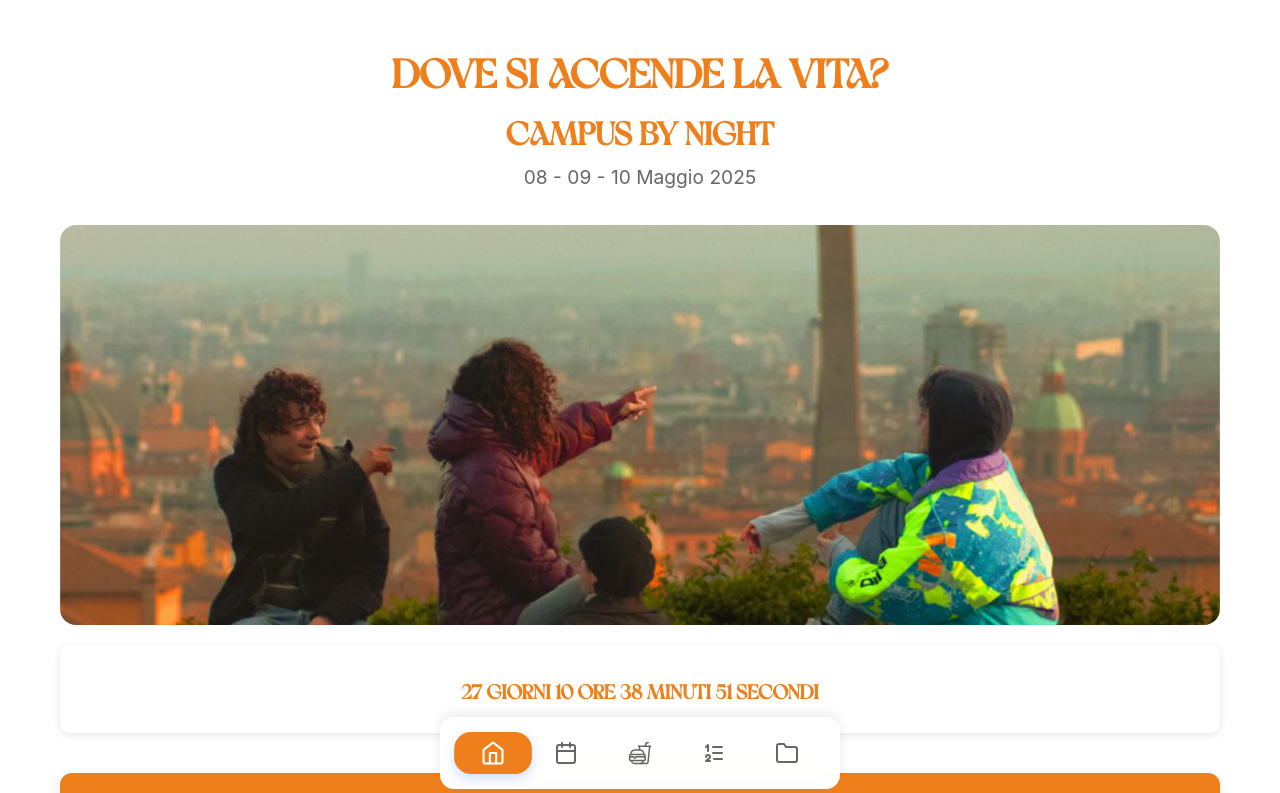
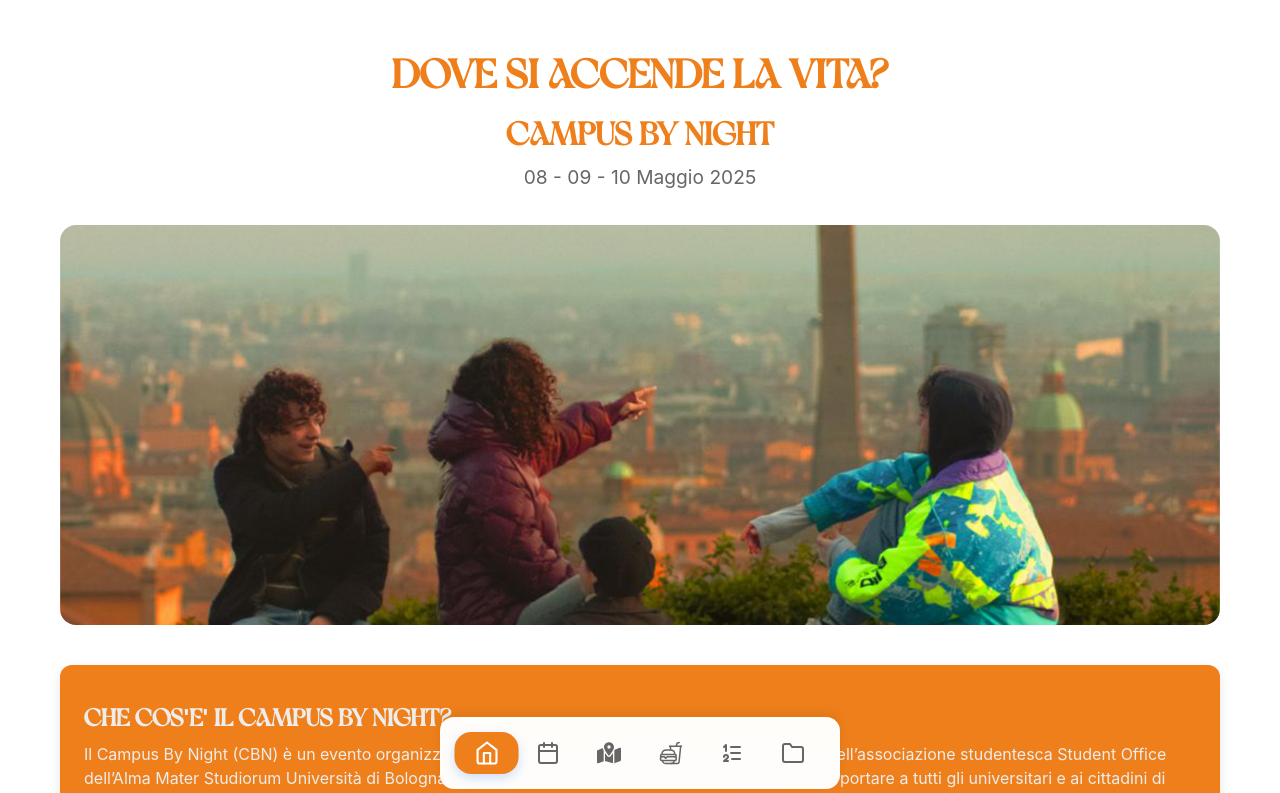
Before and after one commit to GiuseppeBondii/cbn25, a React (Create React App) app: page / in a window 1280 px wide. Shown: the top 793 px of the page. Built offline with nearby package versions, Linux system fonts and the light colour scheme.

Commit message:
Tolto countdown e droppato le modifiche

```diff
--- a/src/App.js
+++ b/src/App.js
@@ -7,6 +7,7 @@
 import ImagesAlongYearsComponent from './components/ImagesAlongYearsComponent';
 import Lotteria from './components/ComponenteLotteria';
 import Footer from './components/Footer';
+import MapComponent from './components/MapComponent';
 import "./components/swipe.css";
 
 function App() {
@@ -15,6 +16,7 @@
   const [activeIndex, setActiveIndex] = useState(0);
 
   useEffect(() => {
+    // Aggiorna l'indice attivo in base al percorso
     switch (location.pathname) {
       case '/':
         setActiveIndex(0);
@@ -22,19 +24,23 @@
       case '/info':
         setActiveIndex(1);
         break;
-      case '/food':
+      case '/map':
         setActiveIndex(2);
         break;
-      case '/lottery':
+      case '/food':
         setActiveIndex(3);
         break;
+      case '/lottery':
+        setActiveIndex(4);
+        break;
       case '/images':
-        setActiveIndex(4);
+        setActiveIndex(5);
         break;
       default:
         setActiveIndex(0);
-        break;
     }
+    // Torna in cima alla pagina ad ogni cambio di rotta
+    window.scrollTo({ top: 0, left: 0, behavior: 'auto' });
   }, [location.pathname]);
 
   const handleSetActiveIndex = (index) => {
@@ -47,18 +53,22 @@
         navigate('/info');
         break;
       case 2:
+        navigate('/map');
+        break;
+      case 3:
         navigate('/food');
         break;
-      case 3:
+      case 4:
         navigate('/lottery');
         break;
-      case 4:
+      case 5:
         navigate('/images');
         break;
       default:
         navigate('/');
-        break;
     }
+    // (opzionale) scroll animato quando si clicca il pulsante
+    // window.scrollTo({ top: 0, left: 0, behavior: 'smooth' });
   };
 
   return (
@@ -68,6 +78,7 @@
           <Routes>
             <Route path="/" element={<HomeComponent />} />
             <Route path="/info" element={<ProgInfoComponent />} />
+            <Route path="/map" element={<MapComponent />} />
             <Route path="/food" element={<FoodComponent />} />
             <Route path="/lottery" element={<Lotteria />} />
             <Route path="/images" element={<ImagesAlongYearsComponent />} />
--- a/src/components/BottomBar.js
+++ b/src/components/BottomBar.js
@@ -2,6 +2,8 @@
 import { FiHome, FiCalendar, FiFolder } from 'react-icons/fi';
 import { IoFastFoodOutline } from "react-icons/io5";
 import { TbListNumbers } from "react-icons/tb";
+import { FaMapLocationDot } from "react-icons/fa6";
+
 
 import './bottombar.css';
 
@@ -9,6 +11,7 @@
   const items = [
     { icon: <FiHome size={24} /> /*, label: 'Home' */},
     { icon: <FiCalendar size={24} /> /*, label: 'Info' */},
+    {icon: <FaMapLocationDot  size={24}  /> },
     { icon: <IoFastFoodOutline size={24} /> /*, label: 'Food'*/ },
     { icon: <TbListNumbers size={24} /> /*, label: 'Lotteria' */},
     { icon: <FiFolder size={24} />/*, label: 'Immagini'*/ }
@@ -24,7 +27,6 @@
             onClick={() => setActiveIndex(index)}
           >
             {item.icon}
-            {/*<span className="label">{item.label}</span>*/}
           </button>
         ))}
         <div
--- a/src/components/FastFood.json
+++ b/src/components/FastFood.json
@@ -63,7 +63,7 @@
         {
           "id": "panino-el-pepo",
           "name": "El Pepo",
-          "description": "Patty di carne, Salsa Chili, Cheddar",
+          "description": "Patty di carne, Salsa Chili, Cheddar, Maionese",
           "price": 4.5,
           "available_on": "9 Maggio"
         },
@@ -135,19 +135,24 @@
           "id": "birra-ichnusa",
           "name": "Ichnusa non filtrata",
           "description": null,
-          "price": 3.5
+          "price": 4
         },
         {
           "id": "birra-ducato-machete",
           "name": "Ducato Machete (IPA)",
           "description": null,
-          "price": 4.0
+          "price": 4.5
         },
         {
           "id": "birra-erdinger-helles",
           "name": "Erdinger Brauhaus Helles (Lager)",
           "description": null,
-          "price": 3.5
+          "price": 4
+        },{
+          "id": "birra-hirter-kellermeiste",
+          "name": "Hirter Kellermeiste",
+          "description": null,
+          "price": 4
         }
       ]
     },
--- a/src/components/HomeComponent.js
+++ b/src/components/HomeComponent.js
@@ -1,6 +1,6 @@
 import React from 'react';
 import './HomeComponent.css';
-import CountdownComponent from "./CountDownComponent";
+//import CountdownComponent from "./CountDownComponent";
 import imgBck from '../files/CBN_Cover.jpg';
 import data from "./HomeComponent.json"
 
@@ -16,7 +16,7 @@
       <div className="bckHOME">
         <img src={imgBck} alt="Copertina" className="immagineHome" />
       </div>
-      <CountdownComponent />
+      {/*<CountdownComponent />*/}
       <div className="widget-container">
         <div className="widget">
           <h2>{data.widgetTitle}</h2>
--- /dev/null
+++ b/src/components/MapComponent.js
@@ -0,0 +1,20 @@
+import React from 'react';
+import { ReactComponent as MyMap } from '../files/assets/map_2025.svg';
+import '../index.css'
+import './ImagesAlongYearsComponent.css';
+
+
+const MapComponent = () => {
+
+
+  return (
+   <div>
+     <header className="home-header">
+        <h1 className="title">Mappa</h1>
+      </header>
+    <MyMap className='Mappa' />
+   </div>
+  );
+};
+
+export default MapComponent;
--- a/src/components/Programma.json
+++ b/src/components/Programma.json
@@ -28,12 +28,6 @@
         "date": "9 Maggio",
         "events": [
           {
-            "title": "Intelligenza artificiale: strumento o limite per l'uomo?",
-            "description": "con Paolo Benanti, professore alla Pontificia Università Gregoriana e presso l'Università di Seattle, consigliere del Vaticano, membro del Comitato sull'intelligenza artificiale delle Nazioni Unite, e Fabio Mercorio, professore all'Università degli studi di Milano - Bicocca, director del master in Al e Data Analytics.",
-            "time": "18:00",
-            "location": "Piazza San Domenico"
-          },
-          {
             "title": "Dove si accende la vita?",
             "description": "dialogo sulla sofferenza psicologica con Lorenzo Bassani, neuropsichiatra e responsabile della struttura semplice di psichiatria e psicoterapia dell'età evolutiva dell'Ospedale F. Tappeiner di Merano, e Gianluca Guida, direttore dell'Istituto Penale per Minorenni di Nisida (Napoli), Centro Europeo di Studi sulla devianza ed il disagio giovanile.",
             "time": "21:00",
@@ -44,6 +38,12 @@
       {
         "date": "10 Maggio",
         "events": [
+          {
+            "title": "Intelligenza artificiale: strumento o limite per l'uomo?",
+            "description": "con Paolo Benanti, professore alla Pontificia Università Gregoriana e presso l'Università di Seattle, consigliere del Vaticano, membro del Comitato sull'intelligenza artificiale delle Nazioni Unite, e Fabio Mercorio, professore all'Università degli studi di Milano - Bicocca, director del master in Al e Data Analytics.",
+            "time": "16:00",
+            "location": "Piazza San Domenico"
+          },
           {
             "title": "Politica per la vita, vita per la politica",
             "description": "con Gabriele Toccafondi, dirigente di cooperativa, politico italiano, deputato alla Camera nella XVI legislatura.",
--- a/src/index.css
+++ b/src/index.css
@@ -141,3 +141,8 @@
       font-size: 0.95rem;
     }
   }
+
+
+  .Mappa{
+    border-radius: 25px;
+  }
```
Also changed, not shown: 1 other file (tests, documents, lock files or other folders).
